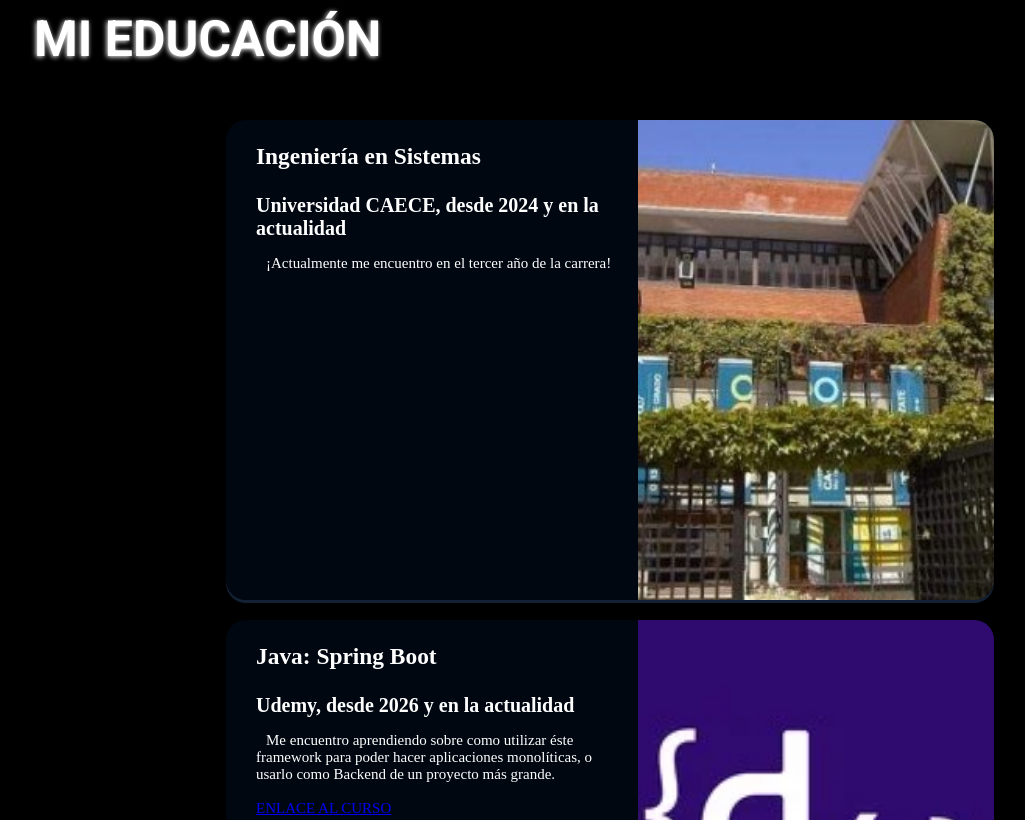
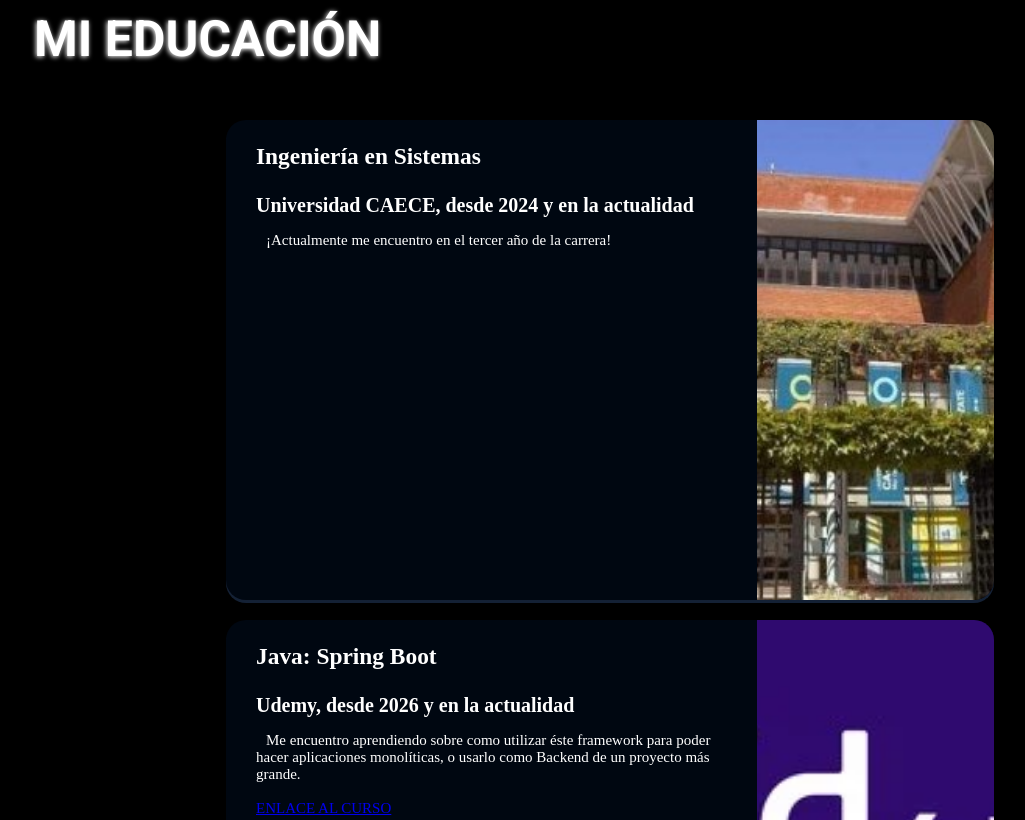
Before and after one commit to juliandonati/portfolio-estatico, a plain HTML site: page index.html in a window 1280 px wide. Shown: the part 1560-2380 px from the top of the page, without its empty margins (30-1055 px from the left). Drawn offline with Linux system fonts and the light colour scheme.

Commit message:
Arreglado estiramiento de imagenes de artículos Degree

```diff
--- a/css/style.css
+++ b/css/style.css
@@ -172,6 +172,13 @@
     border-top-left-radius: 2rem;
     border-bottom-left-radius: 2rem;
 }
+
+main #section-education .degree .text-container{
+    flex:2;
+}
+main #section-education .degree .img-container{
+    flex:1;
+}
 main #section-education .degree .img-container img{
     border-top-right-radius: 2rem;
     border-bottom-right-radius: 2rem;
```
